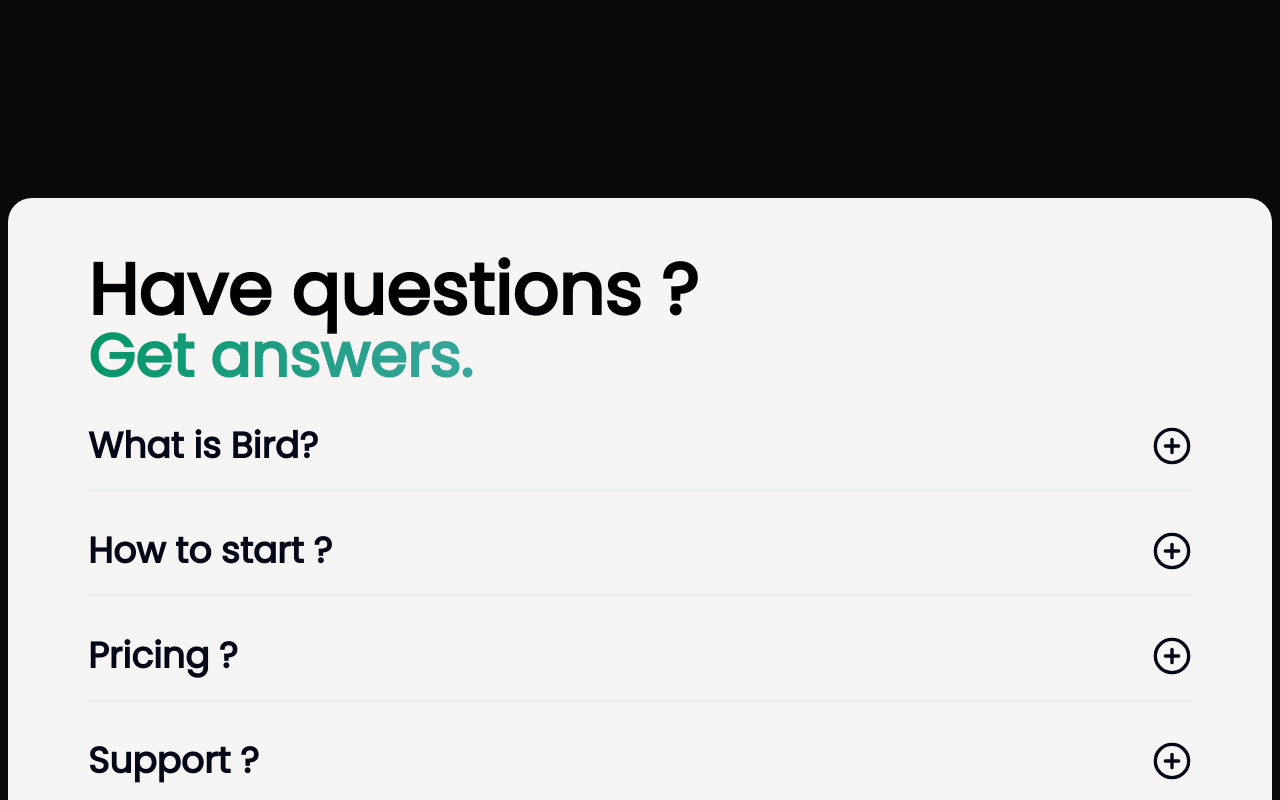
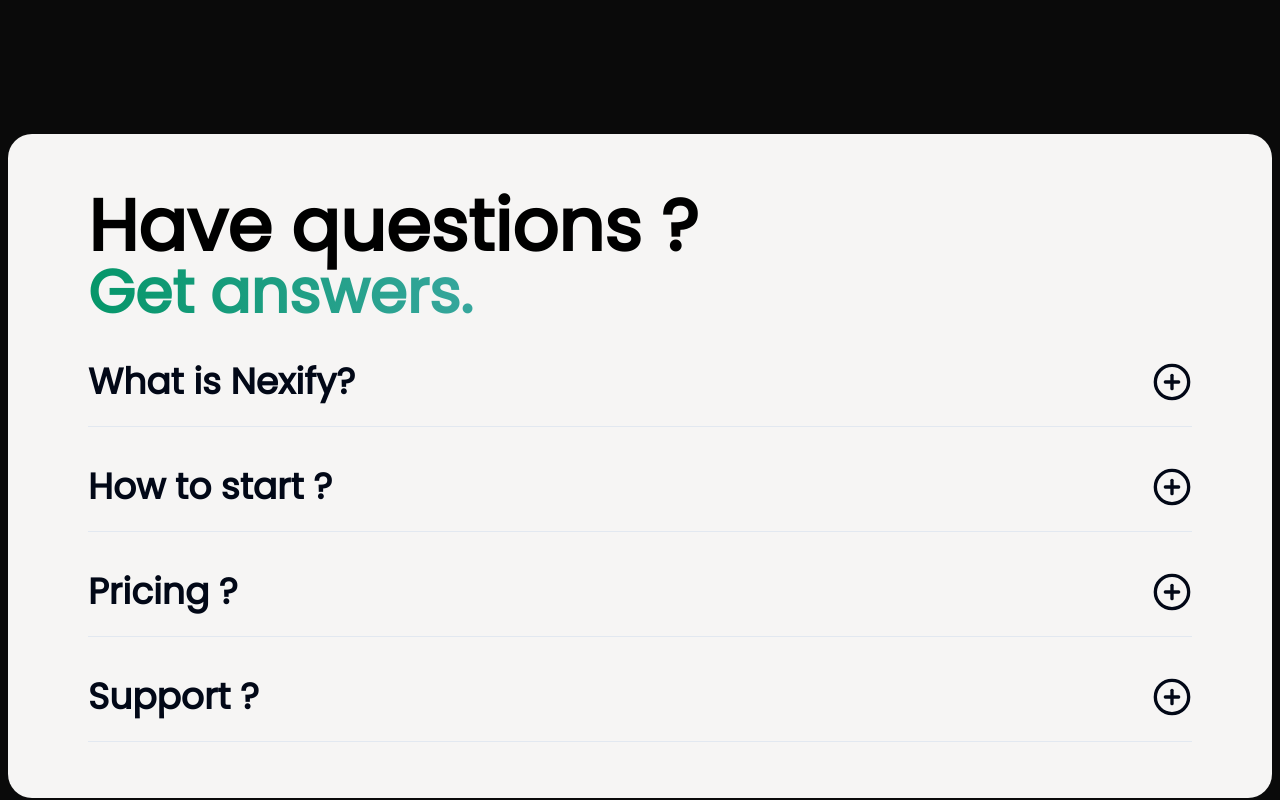
Before and after one commit to abdullahsafi9/Nexify, a Next.js app: page / in a window 1280 px wide. Shown: the part 8825-9625 px from the top of the page. Built offline with nearby package versions, Linux system fonts and the light colour scheme.

Commit message:
Update faq.tsx

```diff
--- a/app/faq.tsx
+++ b/app/faq.tsx
@@ -9,7 +9,7 @@
 
 const FAQS = () => {
     return (
-        <div className=" mt-10 md:py-10 bg-[#f6f5f4] w-full
+        <div className=" mt-10 md:py-10 mt-[-40px] bg-[#f6f5f4] w-full
         rounded-3xl
 
         ">
@@ -17,14 +17,14 @@
             <div className="text-3xl md:text-7xl font-bold text-black">
               Have questions ?
             </div>
-            <div className="  font-semibold text-3xl md:text-6xl text-gradient bg-gradient-to-r from-emerald-600 to-blue-300 bg-clip-text text-transparent">
+            <div className=" font-semibold text-3xl md:text-6xl text-gradient bg-gradient-to-r from-emerald-600 to-blue-300 bg-clip-text text-transparent">
               Get answers.
             </div>
             <Accordion type="single" collapsible>
     <AccordionItem value="item-1">
-      <AccordionTrigger>What is Bird?</AccordionTrigger>
+      <AccordionTrigger>What is Nexify?</AccordionTrigger>
       <AccordionContent>
-        Bird is a full fledge marketing agency that specializes in branding, web design, and digital marketing.
+        Nexify is a full fledge marketing agency that specializes in branding, web design, and digital marketing.
       </AccordionContent>
     </AccordionItem>
     <AccordionItem value="item-2">
@@ -48,7 +48,7 @@
     Support ?
         </AccordionTrigger>
       <AccordionContent>
-        We offer Monday-Friday support for all our clients.
+        We offer weekly 7 days support for all our clients.
       </AccordionContent>
     </AccordionItem>
   </Accordion>
```
